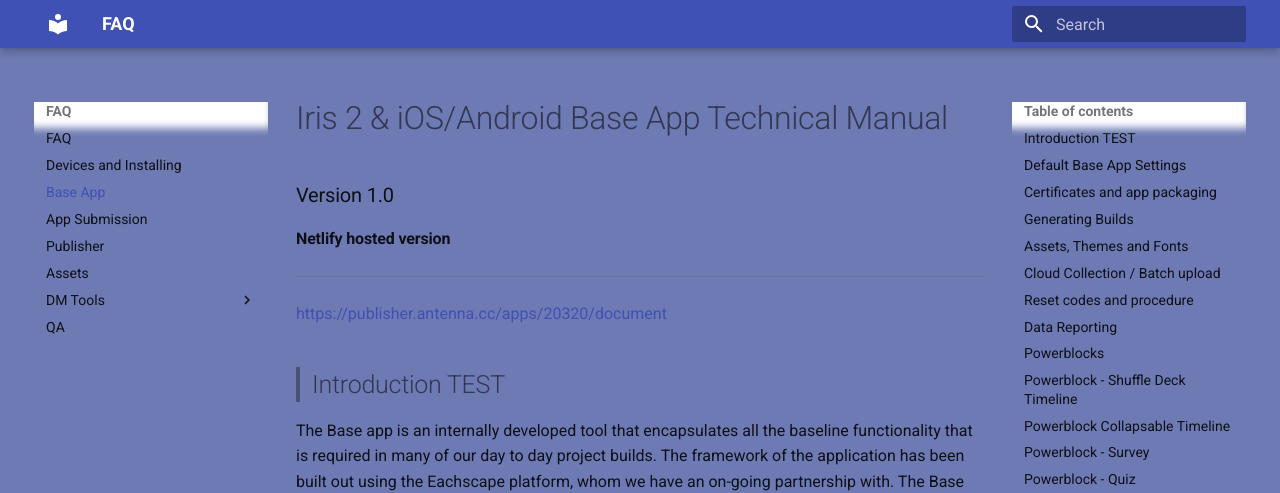
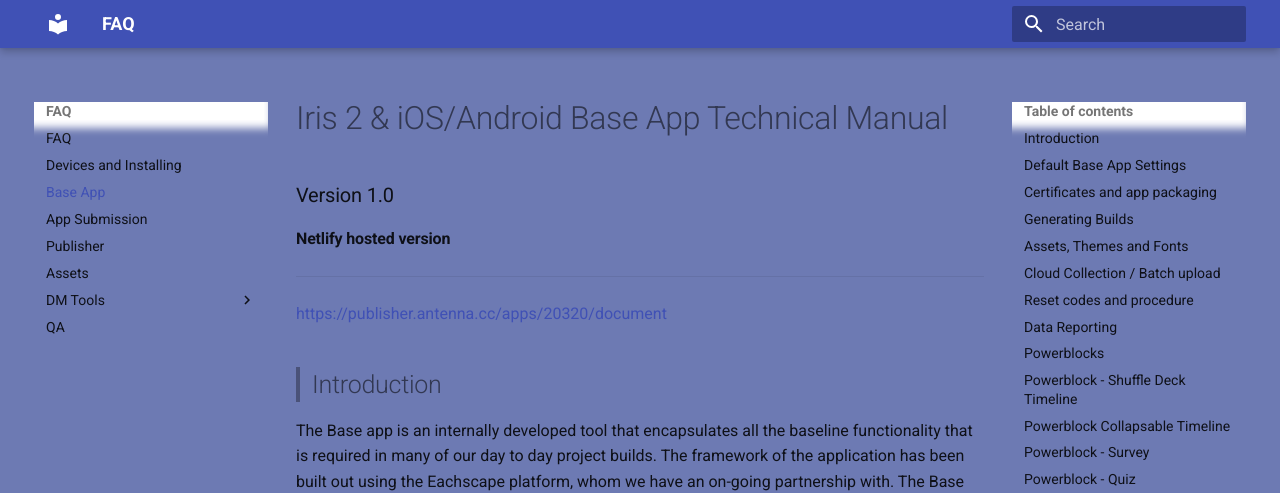
Before and after one commit to denovo/Antenna-faq, an MkDocs documentation site: the page built from docs/baseapp.md, in a window 1280 px wide and 900 px high. Shown: the top 493 px of the window. Built offline with MkDocs 1.6.1 and Material for MkDocs 9.7.7, drawn with Linux system fonts in a browser that asks for light colours; old or Windows-style settings are respelled for this version of MkDocs.

Commit message:
removing test text from title

```diff
--- a/docs/baseapp.md
+++ b/docs/baseapp.md
@@ -5,7 +5,7 @@
 
 [https://publisher.antenna.cc/apps/20320/document](https://publisher.antenna.cc/apps/20320/document)
 
->##Introduction  TEST
+>##Introduction
 
 The Base app is an internally developed tool that encapsulates all the baseline functionality that is required in many of our day to day project builds. The framework of the application has been built out using the Eachscape platform, whom we have an on-going partnership with. The Base App(s) are available as starter templates with Eachscape and the master Base App projects live within the rout folder of the Antenna International sandbox.
 
```
